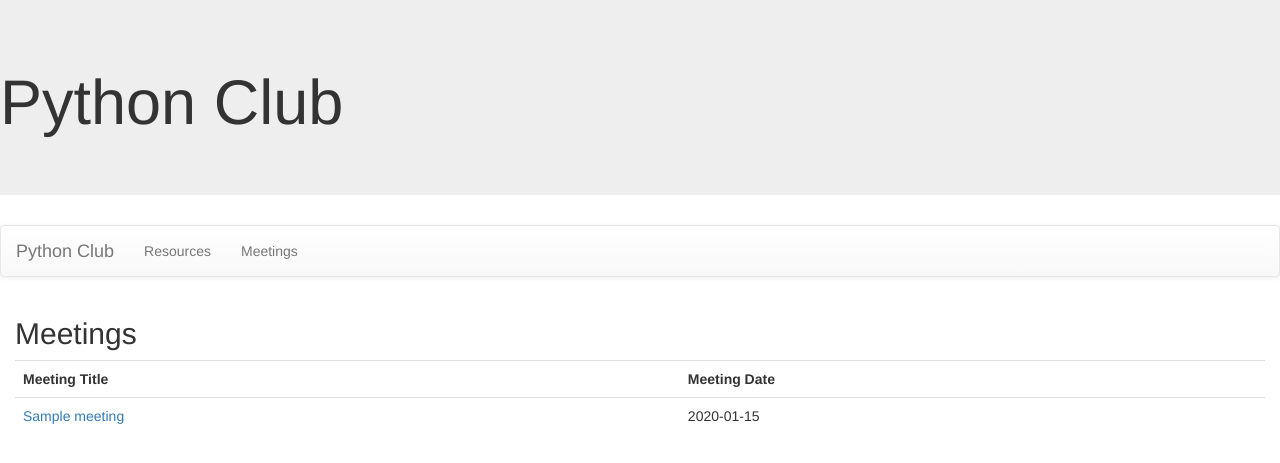
After one commit to MonaAtabanii/SCCC-ITC172-SP19, a Django app: template PythonClub/Club/templates/Club/meetings.html in a window 1280 px wide. The commit adds this page. Shown: the top 463 px of the page. Run offline with Django 3.2, Linux system fonts and the light colour scheme; the template is opened without the code that fills it: most values are stand-ins (such as "Sample title", 1, 10 or a date in 2020); some libraries are stand-ins or nearby versions.

Commit message:
Add Meetings and Meeting Details

```diff
--- /dev/null
+++ b/PythonClub/Club/templates/Club/meetings.html
@@ -0,0 +1,22 @@
+{% extends 'base.html' %}
+{% block content %}
+<h2>Meetings</h2>
+<table class="table">
+    <tr>
+        <th>Meeting Title</th>
+        <th>Meeting Date</th>
+        <!-- <th>Meeting Time</th>
+        <th>Meeting Location</th> -->
+
+    </tr>
+    {% for m in meetings_list %}
+        <tr>
+            <td><a href="{% url 'detail' id=m.id %}">{{ m.meetingtitle }}</a></td>
+            <td>{{ m.meetingdate }}</td>
+            <!-- <td>{{ m.meetingtime }}</td>
+            <td>{{ m.meetinglocation }}</td> -->
+        </tr>
+    {% endfor %}
+</table>
+
+{% endblock %}
--- a/PythonClub/Club/templates/base.html
+++ b/PythonClub/Club/templates/base.html
@@ -16,8 +16,8 @@
 <a class="navbar-brand" href="{% url 'index' %}">Python Club</a>
 </div>
 <ul class="nav navbar-nav">
-<li><a href="{% url 'resources' %}">Resources</a></li><br></br>
-<li>Python Item2</li>
+<li><a href="{% url 'resources' %}">Resources</a></li>
+<li><a href="{% url 'meetings' %}">Meetings</a></li>
 </ul>
 </div>
 </nav>
--- a/PythonClub/Club/urls.py
+++ b/PythonClub/Club/urls.py
@@ -5,4 +5,6 @@ from . import views
 urlpatterns = [
     path('', views.index, name='index'),
     path('getResources/', views.getResources, name='resources'),
+    path('getMeetings/', views.getMeetings, name='meetings'),
+    path('getMeetingsDetail/<int:id>',views.getMeetingsDetail, name='detail'),
 ]
```
Also changed, not shown: PythonClub/Club/templates/Club/meetingsdetails.html (added, +19 -0 lines), PythonClub/Club/views.py (+18 -1 lines).
